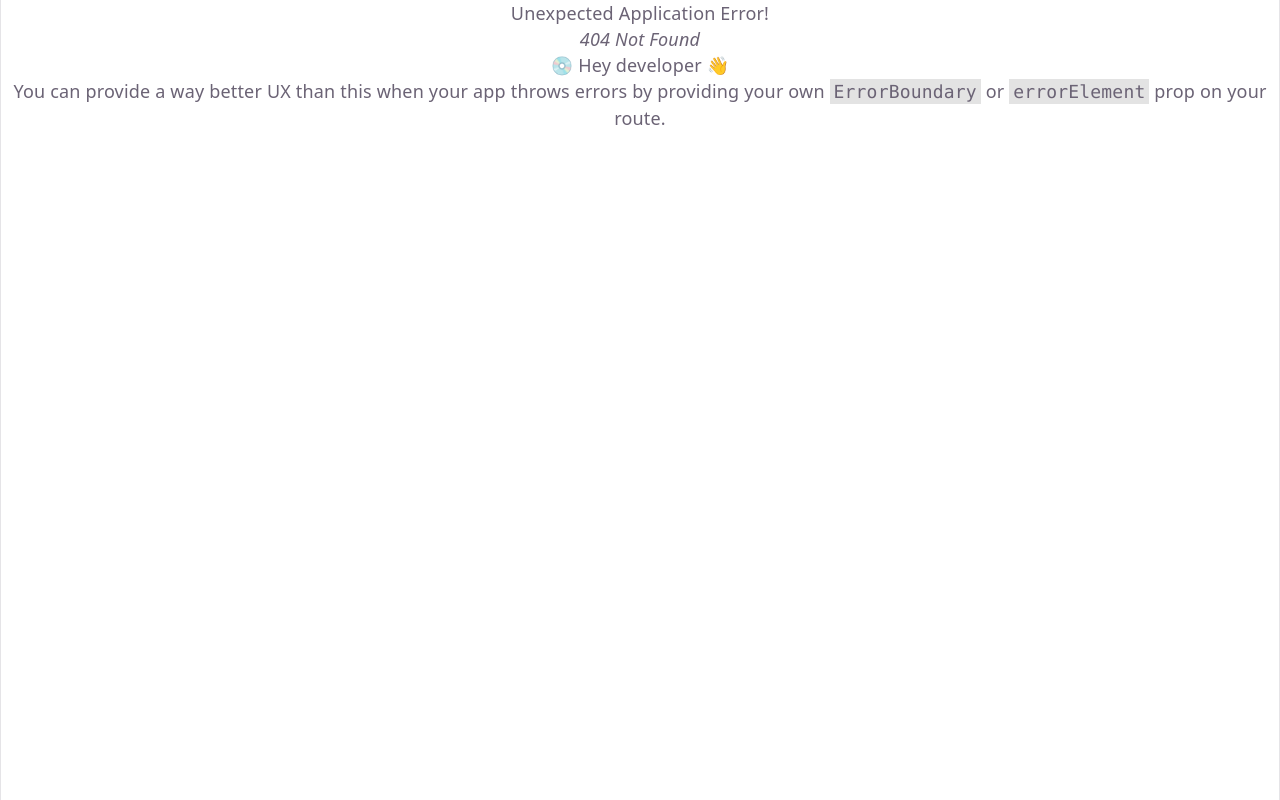
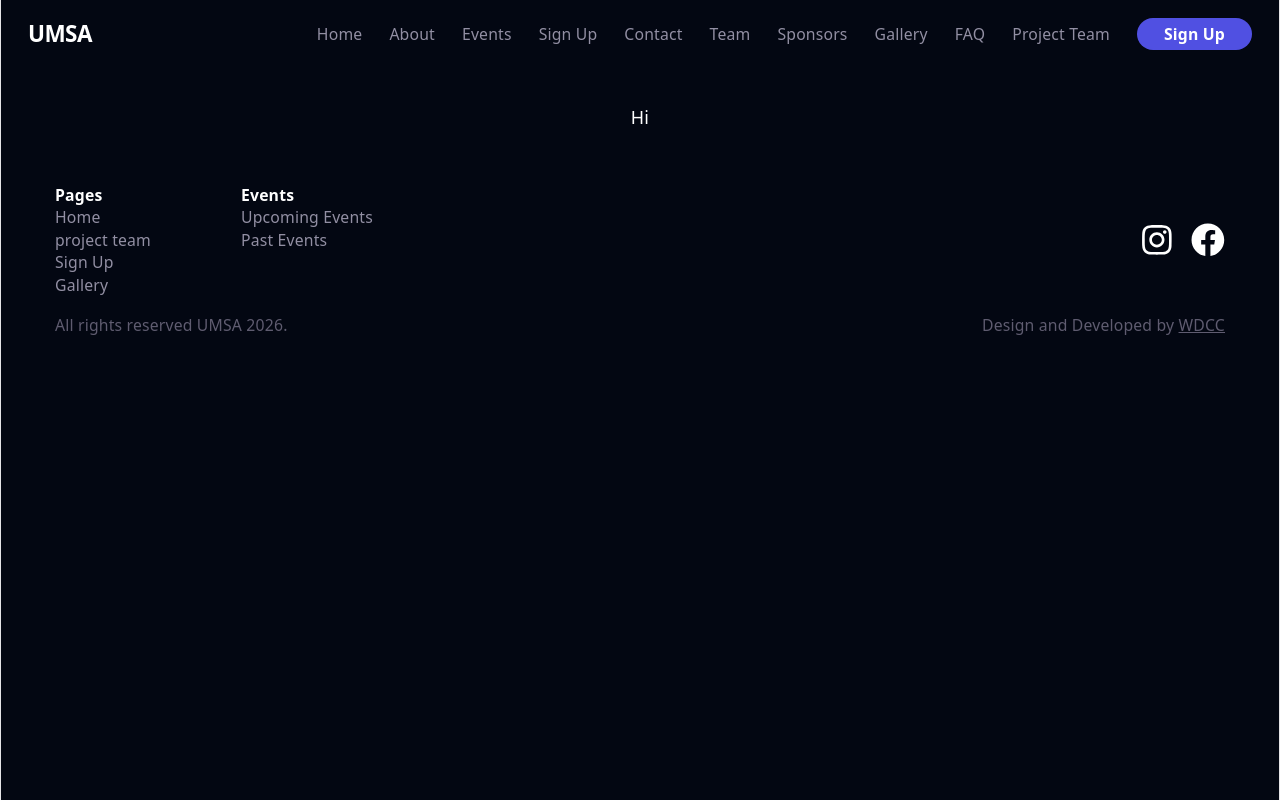
Before and after one commit to UoaWDCC/umsa, a React (Vite) app in the folder client/: page /worlde in a window 1280 px wide. Before the commit this address had no page. Built offline with nearby package versions, Linux system fonts and the light colour scheme.

Commit message:
feat: routed wordle

```diff
--- a/client/Worlde.tsx
+++ /dev/null
@@ -1,6 +0,0 @@
-export function Worlde() {
-    return
-    <>
-
-    </>
-}
--- a/client/src/main.tsx
+++ b/client/src/main.tsx
@@ -17,6 +17,7 @@ import Contact from "./pages/Contact";
 import Sponsors from "./pages/Sponsors";
 import FAQ from "./pages/Frequent-Asked-Question";
 import About from "./pages/About";
+import Worlde from "./pages/Worlde"
 
 {
   /* project team imports */
@@ -50,6 +51,7 @@ const router = createBrowserRouter([
       { path: "contact", element: <Contact /> },
       { path: "sponsors", element: <Sponsors /> },
       { path: "about", element: <About /> },
+      { path: "worlde", element: <Worlde />}
     ],
   },
 ]);
--- /dev/null
+++ b/client/src/pages/Worlde.tsx
@@ -0,0 +1,7 @@
+export default function Worlde() {
+    return (
+    <>
+    <p>Hi</p>
+    </>
+    )
+}
```
